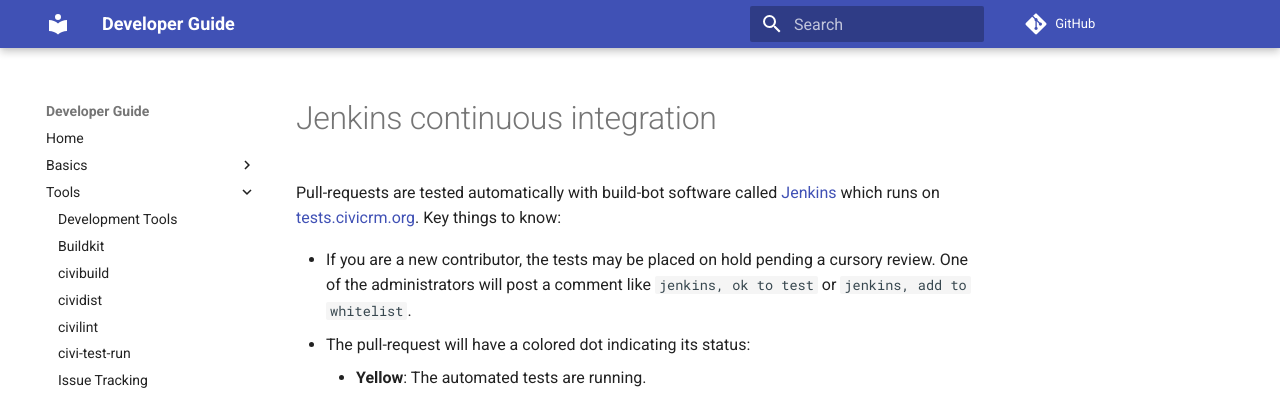
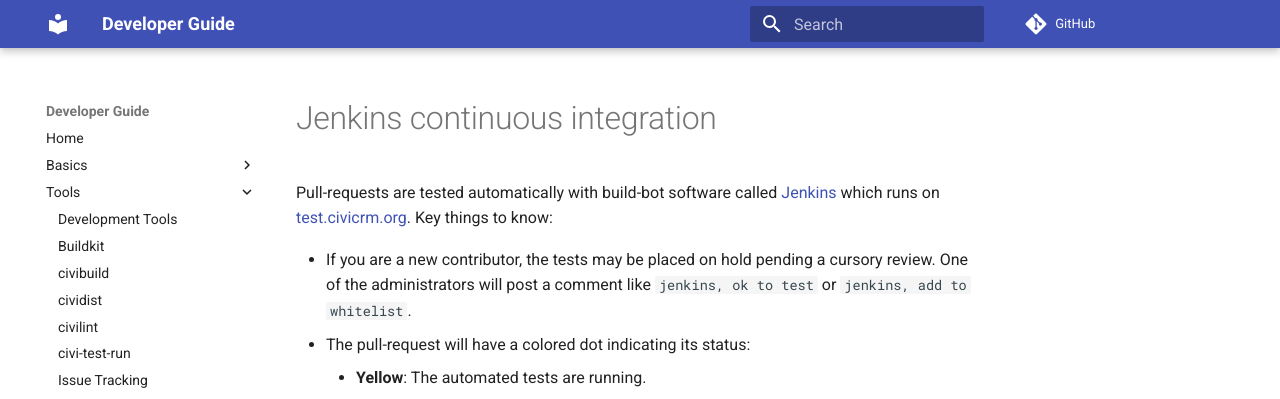
Before and after one commit to civicrm/civicrm-dev-docs, an MkDocs documentation site: the page built from docs/tools/jenkins.md, in a window 1280 px wide and 900 px high. Shown: the top 399 px of the window. Built offline with MkDocs 1.6.1 and Material for MkDocs 9.7.7, drawn with Linux system fonts in a browser that asks for light colours; comment, search, counter and statistics services are not loaded; old or Windows-style settings are respelled for this version of MkDocs.

Commit message:
Typo fix
There's a typo in the URL here. Should be test.civicrm.org not tests.civicrm.org.

```diff
--- a/docs/tools/jenkins.md
+++ b/docs/tools/jenkins.md
@@ -1,6 +1,6 @@
 # Jenkins continuous integration
 
-Pull-requests are tested automatically with build-bot software called [Jenkins](https://jenkins.io/) which runs on [tests.civicrm.org](http://tests.civicrm.org/). Key things to know:
+Pull-requests are tested automatically with build-bot software called [Jenkins](https://jenkins.io/) which runs on [test.civicrm.org](http://test.civicrm.org/). Key things to know:
 
 * If you are a new contributor, the tests may be placed on hold pending a cursory review. One of the administrators will post a comment like `jenkins, ok to test` or `jenkins, add to whitelist`.
 * The pull-request will have a colored dot indicating its status:
```
